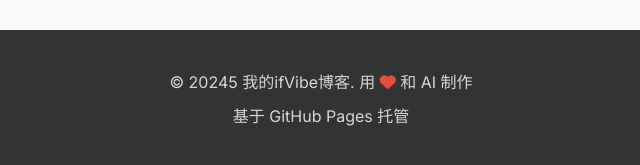
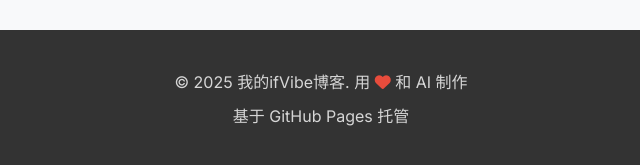
Before and after one commit to Tanhong888/Blog, a plain HTML site: page index.html in a window 1280 px wide. Shown: the part 8579-8744 px from the top of the page, 319-959 px from the left. Drawn offline with Linux system fonts and the light colour scheme.

Commit message:
Fix copyright year in footer

```diff
--- a/index.html
+++ b/index.html
@@ -384,7 +384,7 @@
 
     <footer>
         <div class="container">
-            <p>&copy; 20245 我的ifVibe博客. 用 <i class="fas fa-heart"></i> 和 AI 制作</p>
+            <p>&copy; 2025 我的ifVibe博客. 用 <i class="fas fa-heart"></i> 和 AI 制作</p>
             <p>基于 GitHub Pages 托管</p>
         </div>
     </footer>
```
